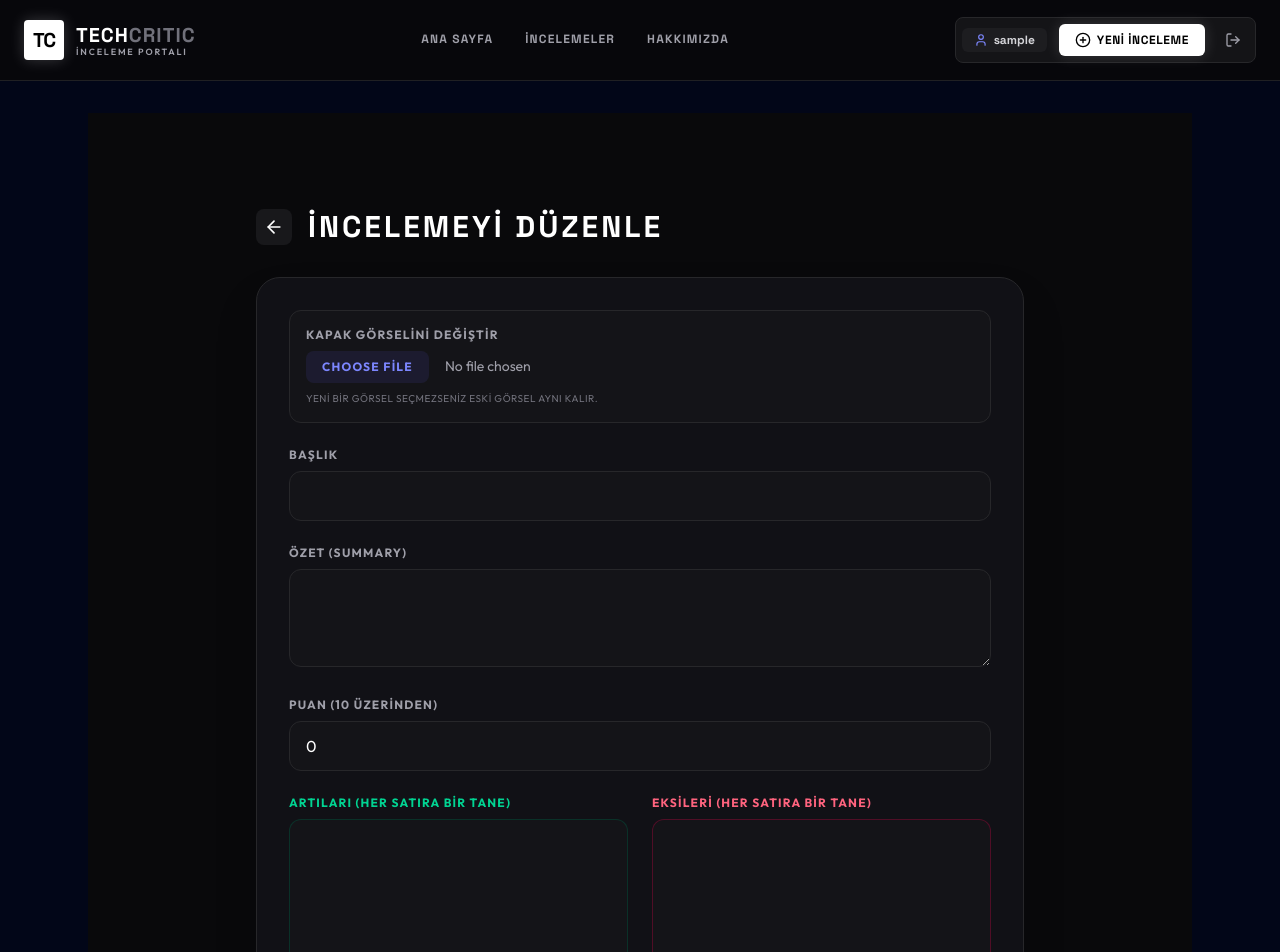
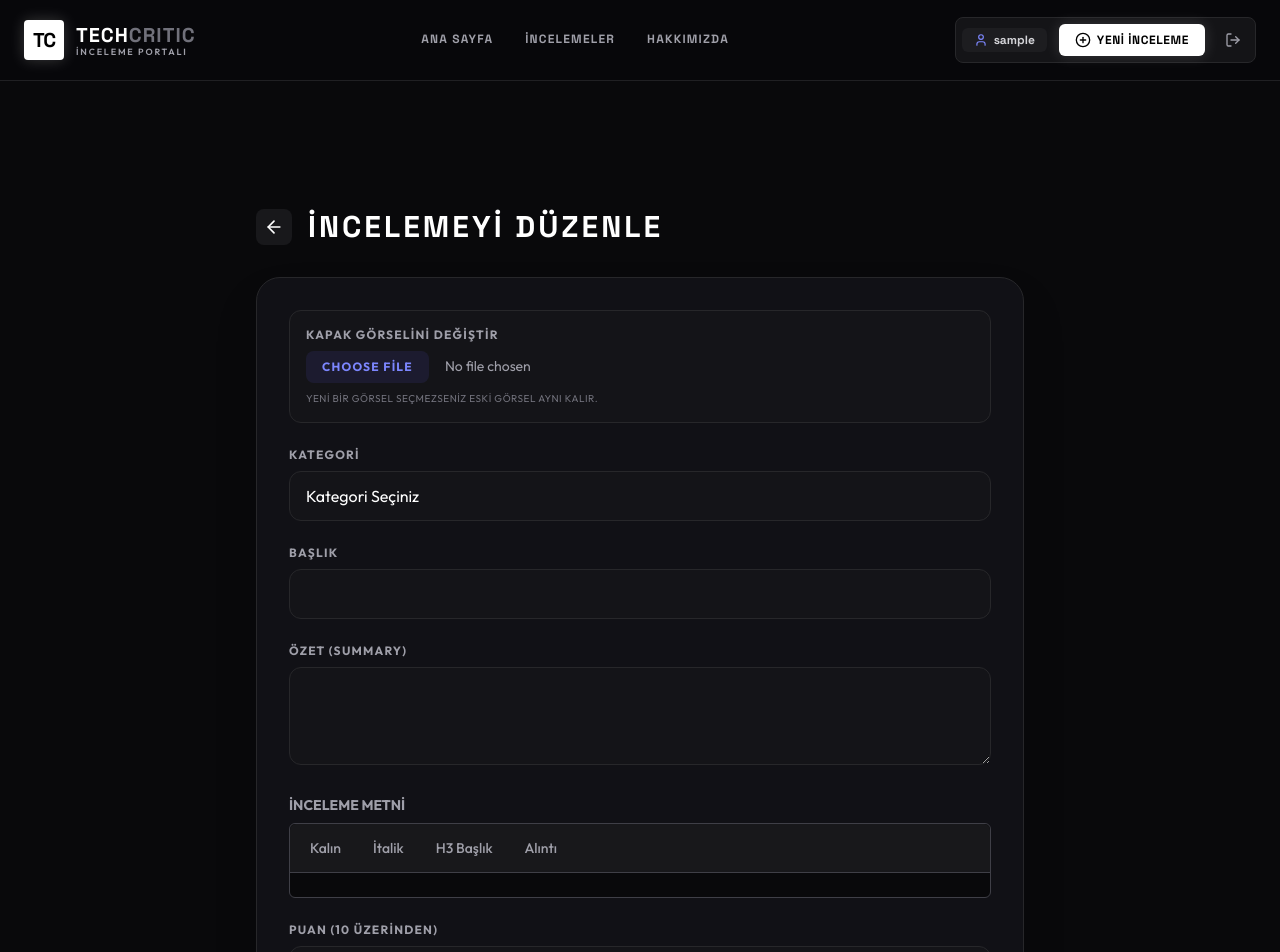
Before and after one commit to cetinumit/react-strapi-game-critic-site, a React (Vite) app in the folder frontend/: page /edit/1 in a window 1280 px wide. Shown: the top 952 px of the page. Built offline with nearby package versions, Linux system fonts and the light colour scheme; no server answers; sample sign-in values are in the browser's storage.

Commit message:
son ayarlamalar yapıldı.

```diff
--- a/frontend/src/components/Footer.jsx
+++ b/frontend/src/components/Footer.jsx
@@ -2,7 +2,7 @@ import React from "react";
 
 const Footer = () => {
   return (
-    <footer className="bg-slate-950 border-t border-slate-900 mt-20 py-8 text-center text-xs text-slate-500">
+    <footer className="bg-zinc-950 border-t border-slate-900 mt-20 py-8 text-center text-xs text-slate-500">
       <div className="max-w-6xl mx-auto px-6">
         <p>
           © {new Date().getFullYear()} TechCritic — Tüm hakları saklıdır. React,
--- /dev/null
+++ b/frontend/src/components/TiptapEditor.jsx
@@ -0,0 +1,95 @@
+import { useEditor, EditorContent } from "@tiptap/react";
+import StarterKit from "@tiptap/starter-kit";
+import { useEffect } from "react";
+// Yeni yazdığımız fonksiyonları import ediyoruz
+import { tiptapToStrapi, strapiToTiptap } from "../utils/strapiBlocksConverter";
+
+const MenuBar = ({ editor }) => {
+  if (!editor) return null;
+
+  const getButtonClass = (isActive) => `
+    px-3 py-1.5 rounded-md text-sm font-medium transition-colors
+    ${
+      isActive
+        ? "bg-zinc-700 text-white"
+        : "text-zinc-400 hover:bg-zinc-800 hover:text-white"
+    }
+  `;
+
+  return (
+    <div className="flex flex-wrap gap-2 p-2 bg-zinc-900 border-b border-zinc-700 rounded-t-md">
+      <button
+        onClick={(e) => {
+          e.preventDefault();
+          editor.chain().focus().toggleBold().run();
+        }}
+        className={getButtonClass(editor.isActive("bold"))}
+      >
+        Kalın
+      </button>
+      <button
+        onClick={(e) => {
+          e.preventDefault();
+          editor.chain().focus().toggleItalic().run();
+        }}
+        className={getButtonClass(editor.isActive("italic"))}
+      >
+        İtalik
+      </button>
+      <button
+        onClick={(e) => {
+          e.preventDefault();
+          editor.chain().focus().toggleHeading({ level: 3 }).run();
+        }}
+        className={getButtonClass(editor.isActive("heading", { level: 3 }))}
+      >
+        H3 Başlık
+      </button>
+      <button
+        onClick={(e) => {
+          e.preventDefault();
+          editor.chain().focus().toggleBlockquote().run();
+        }}
+        className={getButtonClass(editor.isActive("blockquote"))}
+      >
+        Alıntı
+      </button>
+    </div>
+  );
+};
+
+const TiptapEditor = ({ value, onChange }) => {
+  const editor = useEditor({
+    extensions: [StarterKit],
+    // Strapi'den gelen JSON'ı Tiptap'ın okuyabileceği formata çevirip veriyoruz
+    content: value ? strapiToTiptap(value) : "",
+    onUpdate: ({ editor }) => {
+      // Editörde yazı yazıldıkça JSON çıktısını alıp Strapi'nin formatına çeviriyoruz
+      const tiptapJson = editor.getJSON();
+      const strapiBlocks = tiptapToStrapi(tiptapJson);
+      onChange(strapiBlocks); // EditReview.jsx'teki state'i güncelliyor
+    },
+    editorProps: {
+      attributes: {
+        className:
+          "prose prose-invert max-w-none p-4 min-h-[250px] focus:outline-none text-zinc-300 prose-headings:text-zinc-100 prose-a:text-blue-400",
+      },
+    },
+  });
+
+  // Strapi'den veri asenkron gelebileceği için, value sonradan değişirse editörü güncelliyoruz
+  useEffect(() => {
+    if (editor && value && editor.isEmpty) {
+      editor.commands.setContent(strapiToTiptap(value));
+    }
+  }, [value, editor]);
+
+  return (
+    <div className="flex flex-col border border-zinc-700 rounded-md bg-zinc-950 focus-within:border-zinc-500 transition-colors">
+      <MenuBar editor={editor} />
+      <EditorContent editor={editor} />
+    </div>
+  );
+};
+
+export default TiptapEditor;
--- a/frontend/src/index.css
+++ b/frontend/src/index.css
@@ -14,7 +14,7 @@
 /* Tüm sitede 'Outfit' fontunu, başlıklarda ise keskin 'Space Grotesk' havasını kullanacağız */
 body {
   font-family: "Outfit", sans-serif;
-  @apply bg-[#08080a] text-zinc-100 antialiased selection:bg-white selection:text-black;
+  @apply bg-zinc-950 text-zinc-100 antialiased selection:bg-white selection:text-black;
 }
 
 /* Görseldeki gibi başlıkların o keskin, e-spor dergisi havasında durması için özel sınıf */
--- a/frontend/src/layouts/MainLayout.jsx
+++ b/frontend/src/layouts/MainLayout.jsx
@@ -5,7 +5,7 @@ import Footer from "../components/Footer";
 
 const MainLayout = () => {
   return (
-    <div className="min-h-screen flex flex-col bg-slate-950 text-slate-100 selection:bg-indigo-500 selection:text-white">
+    <div className="min-h-screen flex flex-col bg-zinc-950 text-slate-100 selection:bg-indigo-500 selection:text-white">
       <Navbar />
       <main className="flex-grow max-w-6xl w-full mx-auto px-6 py-8">
         {/* Router'dan gelen aktif sayfa (Home veya ReviewDetail) burada çalışır */}
--- a/frontend/src/pages/EditReview.jsx
+++ b/frontend/src/pages/EditReview.jsx
@@ -5,8 +5,10 @@ import {
   updateReview,
   isAuthenticated,
   uploadImage,
+  fetchCategories,
 } from "../api";
 import { ArrowLeft, Save, Loader2 } from "lucide-react";
+import TiptapEditor from "../components/TiptapEditor";
 
 const EditReview = () => {
   const { slug } = useParams();
@@ -15,6 +17,7 @@ const EditReview = () => {
   const [saving, setSaving] = useState(false);
   const [targetId, setTargetId] = useState(null);
   const [newCover, setNewCover] = useState(null);
+  const [categories, setCategories] = useState([]);
 
   const [formData, setFormData] = useState({
     title: "",
@@ -22,6 +25,8 @@ const EditReview = () => {
     score: 0,
     pros: "",
     cons: "",
+    content: [],
+    category: "",
   });
 
   useEffect(() => {
@@ -34,13 +39,19 @@ const EditReview = () => {
       try {
         const data = await fetchReviewBySlug(slug);
         const review = data.attributes || data;
+        const [reviewData, categoriesData] = await Promise.all([
+          fetchReviewBySlug(slug),
+          fetchCategories(),
+        ]);
 
         setTargetId(data.documentId || data.id);
-
+        setCategories(categoriesData.data || categoriesData || []);
         setFormData({
           title: review.title || "",
           summary: review.summary || "",
           score: review.score || 0,
+          // Ana metni (Blocks JSON dizisini) doğrudan state'e alıyoruz
+          content: review.content || [], // <-- BURAYI EKLEDİK
           // Dizileri (array) formda alt alta gösterebilmek için birleştiriyoruz
           pros: Array.isArray(review.pros)
             ? review.pros.join("\n")
@@ -48,6 +59,7 @@ const EditReview = () => {
           cons: Array.isArray(review.cons)
             ? review.cons.join("\n")
             : review.cons || "",
+          category: review.category?.documentId || review.category?.id || "",
         });
       } catch (error) {
         alert("Veriler yüklenirken hata oluştu.");
@@ -84,6 +96,8 @@ const EditReview = () => {
         score: Number(formData.score),
         pros: formattedPros,
         cons: formattedCons,
+        content: formData.content,
+        category: formData.category,
       };
 
       // EĞER YENİ GÖRSEL SEÇİLDİYSE ÖNCE ONU YÜKLE
@@ -93,7 +107,7 @@ const EditReview = () => {
       }
 
       await updateReview(targetId, payload);
-      navigate(`/review/${slug}`);
+      navigate(`/review/${slug}`, { replace: true });
     } catch (error) {
       alert("Güncellenirken bir hata oluştu. F12 Konsolunu kontrol edin.");
     } finally {
@@ -144,6 +158,37 @@ const EditReview = () => {
           </div>
           <div>
             <label className="block text-zinc-400 text-xs font-bold uppercase tracking-widest mb-2">
+              Kategori
+            </label>
+            <select
+              name="category"
+              value={formData.category}
+              onChange={handleChange}
+              required
+              className="w-full bg-zinc-900/50 border border-zinc-800 rounded-xl px-4 py-3 text-white focus:outline-none focus:border-indigo-500 transition appearance-none cursor-pointer"
+            >
+              <option value="" disabled>
+                Kategori Seçiniz
+              </option>
+              {categories.map((cat) => {
+                // Strapi veri yapısına göre cat.attributes.name veya doğrudan cat.name olabilir
+                const catName = cat.name || cat.attributes?.name;
+                const catId = cat.documentId || cat.id;
+
+                return (
+                  <option
+                    key={catId}
+                    value={catId}
+                    className="bg-zinc-900 text-white"
+                  >
+                    {catName}
+                  </option>
+                );
+              })}
+            </select>
+          </div>
+          <div>
+            <label className="block text-zinc-400 text-xs font-bold uppercase tracking-widest mb-2">
               Başlık
             </label>
             <input
@@ -167,6 +212,18 @@ const EditReview = () => {
               required
               rows={3}
               className="w-full bg-zinc-900/50 border border-zinc-800 rounded-xl px-4 py-3 text-white focus:outline-none focus:border-indigo-500 transition"
+            />
+          </div>
+
+          <div className="mb-6">
+            <label className="block text-sm font-bold text-zinc-400 mb-2 uppercase">
+              İnceleme Metni
+            </label>
+            <TiptapEditor
+              value={formData.content} // Strapi'de ana metin alanının adı 'content' değilse burayı ona göre değiştir!
+              onChange={(newContent) =>
+                setFormData({ ...formData, content: newContent })
+              }
             />
           </div>
 
--- a/frontend/src/pages/Home.jsx
+++ b/frontend/src/pages/Home.jsx
@@ -1,5 +1,5 @@
 import React, { useEffect, useState } from "react";
-import { Link } from "react-router-dom";
+import { Link, useNavigationType } from "react-router-dom";
 import { fetchReviews, fetchCategories, getStrapiMedia } from "../api";
 import ReviewCard from "../components/ReviewCard";
 import { Sparkles, Layers, ArrowUpRight, Flame } from "lucide-react";
@@ -12,6 +12,13 @@ const Home = () => {
   const [loading, setLoading] = useState(true);
   const [error, setError] = useState(null);
 
+  // Yeni Güvenlik Kalkanımız: Önce ışınlanma bitsin, sonra kaydetmeye başlayalım
+  const [isRestored, setIsRestored] = useState(false);
+  const navType = useNavigationType();
+
+  // ==========================================
+  // KATEGORİLERİ ÇEK
+  // ==========================================
   useEffect(() => {
     const getCategories = async () => {
       try {
@@ -24,6 +31,9 @@ const Home = () => {
     getCategories();
   }, []);
 
+  // ==========================================
+  // İNCELEMELERİ ÇEK
+  // ==========================================
   useEffect(() => {
     const getReviews = async () => {
       setLoading(true);
@@ -42,6 +52,50 @@ const Home = () => {
     getReviews();
   }, [selectedCategory]);
 
+  // ==========================================
+  // ADIM 1: GERİ DÖNÜŞLERDE YERİMİZİ BULALIM (RESTORE)
+  // ==========================================
+  useEffect(() => {
+    if (!loading) {
+      if (navType === "POP") {
+        const savedPosition = sessionStorage.getItem("homeScrollPosition");
+        if (savedPosition !== null) {
+          setTimeout(() => {
+            window.scrollTo({
+              top: parseInt(savedPosition, 10),
+              behavior: "instant",
+            });
+            setIsRestored(true); // Işınlanma tamamlandı, kalkanı indir!
+          }, 150);
+        } else {
+          setIsRestored(true);
+        }
+      } else {
+        window.scrollTo({ top: 0, behavior: "instant" });
+        setIsRestored(true);
+      }
+    }
+  }, [loading, navType]);
+
+  // ==========================================
+  // ADIM 2: IŞINLANMA BİTTİKTEN SONRA YENİ KONUMLARI KAYDET (SAVE)
+  // ==========================================
+  useEffect(() => {
+    // Eğer henüz doğru yere ışınlanmadıysak hiçbir şeyi kaydetme!
+    if (!isRestored) return;
+
+    // Kullanıcı mouse tekerleğini HİÇ oynatmadan karta tıklarsa diye
+    // şu anki konumu hemen bankoya (hafızaya) alıyoruz.
+    sessionStorage.setItem("homeScrollPosition", window.scrollY);
+
+    const handleScroll = () => {
+      sessionStorage.setItem("homeScrollPosition", window.scrollY);
+    };
+
+    window.addEventListener("scroll", handleScroll, { passive: true });
+    return () => window.removeEventListener("scroll", handleScroll);
+  }, [isRestored]);
+
   const featuredReview =
     reviews.length > 0 ? reviews[0].attributes || reviews[0] : null;
   const featuredImageUrl = featuredReview
@@ -54,10 +108,7 @@ const Home = () => {
 
   return (
     <div className="py-6 animate-fade-in">
-      {/* ========================================================= */}
-      {/* DEVASA HERO (ÖNE ÇIKAN İNCELEME) ALANI                  */}
-      {/* ========================================================= */}
-
+      {/* DEVASA HERO (ÖNE ÇIKAN İNCELEME) ALANI */}
       {loading ? (
         <div className="w-full h-[450px] sm:h-[550px] bg-zinc-900/60 border border-zinc-800/80 rounded-3xl animate-pulse mb-16 flex items-end p-8 sm:p-12">
           <div className="space-y-4 w-full max-w-2xl">
@@ -84,10 +135,9 @@ const Home = () => {
             </div>
           )}
 
-          <div className="absolute inset-0 bg-gradient-to-t from-[#08080a] via-[#08080a]/60 to-transparent" />
-          <div className="absolute inset-0 bg-gradient-to-r from-[#08080a]/90 via-[#08080a]/40 to-transparent" />
+          <div className="absolute inset-0 bg-gradient-to-t from-[#08080a] via-[#08080a]/30 to-transparent" />
+          <div className="absolute inset-0 bg-gradient-to-r from-[#08080a]/60 via-transparent to-transparent" />
 
-          {/* TÜRKÇELEŞTİRİLDİ: "FEATURED REVIEW" -> "ÖNE ÇIKAN İNCELEME" */}
           <div className="absolute top-6 left-6 sm:top-8 sm:left-8 z-10 flex items-center gap-2">
             <span className="flex items-center gap-1.5 px-3 py-1.5 bg-white/10 backdrop-blur-md border border-white/10 text-white text-[10px] font-black tracking-widest uppercase rounded-full font-gaming shadow-lg">
               <Flame className="w-3 h-3 text-indigo-400 fill-indigo-400 animate-pulse" />
@@ -119,7 +169,6 @@ const Home = () => {
               </p>
             </div>
 
-            {/* TÜRKÇELEŞTİRİLDİ: "READ MORE" -> "DEVAMINI OKU" */}
             <div className="flex-shrink-0">
               <Link
                 to={`/review/${featuredReview.slug}`}
@@ -133,12 +182,9 @@ const Home = () => {
         </section>
       ) : null}
 
-      {/* ========================================================= */}
-      {/* SON İNCELEMELER & FİLTRELER                             */}
-      {/* ========================================================= */}
+      {/* SON İNCELEMELER & FİLTRELER */}
       <section id="latest" className="mb-12">
         <div className="flex flex-col md:flex-row md:items-center justify-between gap-6 mb-10 border-b border-zinc-800/80 pb-6">
-          {/* TÜRKÇELEŞTİRİLDİ: "LATEST REVIEWS" -> "SON İNCELEMELER" */}
           <div className="flex items-center gap-3">
             <div className="w-2 h-8 bg-indigo-600 rounded-full shadow-[0_0_12px_rgba(99,102,241,0.8)]" />
             <h2 className="text-2xl sm:text-3xl font-black text-white uppercase tracking-tight font-gaming">
--- a/frontend/src/pages/ReviewDetail.jsx
+++ b/frontend/src/pages/ReviewDetail.jsx
@@ -233,18 +233,18 @@ const ReviewDetail = () => {
         )}
 
         {/* Gradientler hafifletildi. Sadece metinlerin okunacağı alt ve sol köşeler koyu kalacak. */}
-        <div className="absolute inset-0 bg-gradient-to-t from-zinc-950 via-zinc-950/60 to-transparent" />
-        <div className="absolute inset-0 bg-gradient-to-r from-zinc-950/70 via-transparent to-transparent" />
+        <div className="absolute inset-0 bg-gradient-to-t from-zinc-950 via-zinc-950/30 to-transparent" />
+        <div className="absolute inset-0 bg-gradient-to-r from-zinc-950/50 via-transparent to-transparent" />
 
         {/* Fütüristik Geri Dön Butonu */}
         <div className="absolute top-8 left-4 sm:left-8 md:left-12 z-20">
-          <Link
-            to="/"
-            className="inline-flex items-center gap-2 text-zinc-300 hover:text-white hover:bg-white/10 bg-black/50 backdrop-blur-md px-4 py-2.5 rounded-xl border border-zinc-700/50 transition-all font-gaming text-xs font-black tracking-widest uppercase shadow-lg"
+          <button
+            onClick={() => navigate(-1)}
+            className="inline-flex items-center gap-2 text-zinc-300 hover:text-white hover:bg-white/10 bg-black/50 backdrop-blur-md px-4 py-2.5 rounded-xl border border-zinc-700/50 transition-all font-gaming text-xs font-black tracking-widest uppercase shadow-lg cursor-pointer"
           >
             <ArrowLeft className="w-4 h-4" />
             GERİ DÖN
-          </Link>
+          </button>
         </div>
 
         {/* Başlık ve Meta Bilgileri */}
@@ -282,6 +282,7 @@ const ReviewDetail = () => {
                 <div className="flex flex-wrap items-center gap-3">
                   <Link
                     to={`/edit/${slug}`}
+                    replace={true}
                     className="inline-flex items-center gap-2 bg-indigo-500/10 hover:bg-indigo-500 text-indigo-400 hover:text-white px-4 py-2.5 rounded-lg border border-indigo-500/50 hover:border-indigo-500 transition-all font-gaming text-xs font-black tracking-widest uppercase shadow-lg"
                   >
                     <Edit3 className="w-4 h-4" />
--- /dev/null
+++ b/frontend/src/utils/strapiBlocksConverter.js
@@ -0,0 +1,76 @@
+// 1. Tiptap JSON formatını -> Strapi Blocks JSON formatına çevirir (Kaydederken kullanılır)
+export const tiptapToStrapi = (tiptapJson) => {
+  if (!tiptapJson || !tiptapJson.content) return [];
+
+  const convertNode = (node) => {
+    const strapiNode = { type: node.type };
+
+    // Tiptap'taki 'content' dizisini -> Strapi'deki 'children' dizisine çevir
+    if (node.content) {
+      strapiNode.children = node.content.map(convertNode);
+    } else if (node.type === "text") {
+      strapiNode.text = node.text;
+
+      // Formatları (Kalın, italik vb.) Strapi'nin istediği boolean değerlere çevir
+      if (node.marks) {
+        node.marks.forEach((mark) => {
+          if (mark.type === "bold") strapiNode.bold = true;
+          if (mark.type === "italic") strapiNode.italic = true;
+        });
+      }
+    } else {
+      // Eğer boş bir paragrafsa Strapi hata vermesin diye boş text node'u ekliyoruz
+      strapiNode.children = [{ type: "text", text: "" }];
+    }
+
+    // Başlık seviyelerini (H1, H2, H3 vb.) eşleştir
+    if (node.type === "heading") {
+      strapiNode.level = node.attrs?.level || 1;
+    }
+
+    return strapiNode;
+  };
+
+  return tiptapJson.content.map(convertNode);
+};
+
+// 2. Strapi Blocks JSON formatını -> Tiptap JSON formatına çevirir
+export const strapiToTiptap = (strapiBlocks) => {
+  if (!Array.isArray(strapiBlocks) || strapiBlocks.length === 0) {
+    return { type: "doc", content: [{ type: "paragraph" }] }; // Tamamen boşsa Tiptap hata vermesin diye varsayılan paragraf döndür
+  }
+
+  const convertNode = (node) => {
+    const tiptapNode = { type: node.type };
+
+    if (node.children) {
+      // .filter(Boolean) ekledik: null dönen boş text node'larını diziden temizler
+      tiptapNode.content = node.children.map(convertNode).filter(Boolean);
+    } else if (node.type === "text") {
+      // TIPTAP DÜZELTMESİ: Eğer text alanı boşsa null döndür (yukarıdaki filter bunu silecek)
+      if (!node.text) return null;
+
+      tiptapNode.text = node.text;
+
+      const marks = [];
+      if (node.bold) marks.push({ type: "bold" });
+      if (node.italic) marks.push({ type: "italic" });
+
+      if (marks.length > 0) {
+        tiptapNode.marks = marks;
+      }
+    }
+
+    if (node.type === "heading") {
+      tiptapNode.attrs = { level: node.level };
+    }
+
+    return tiptapNode;
+  };
+
+  return {
+    type: "doc",
+    // Yine en dışta da filter(Boolean) kullanıyoruz ki patlamasın
+    content: strapiBlocks.map(convertNode).filter(Boolean),
+  };
+};
--- a/package.json
+++ b/package.json
@@ -1,5 +1,8 @@
 {
   "dependencies": {
+    "@tiptap/pm": "^3.29.2",
+    "@tiptap/react": "^3.29.2",
+    "@tiptap/starter-kit": "^3.29.2",
     "axios": "^1.18.1"
   }
 }
```
Also changed, not shown: 2 other files (tests, documents, lock files or other folders).
